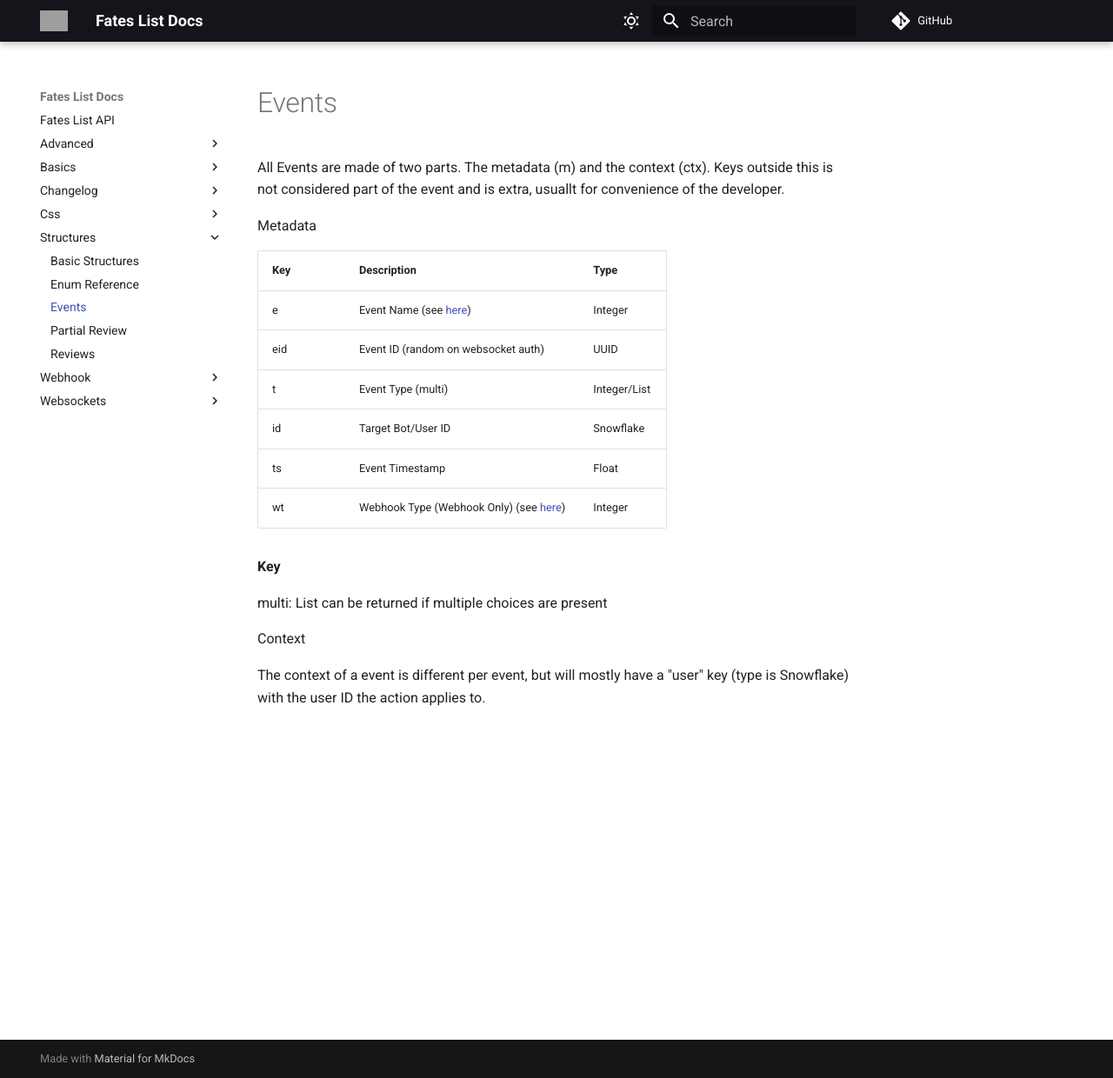
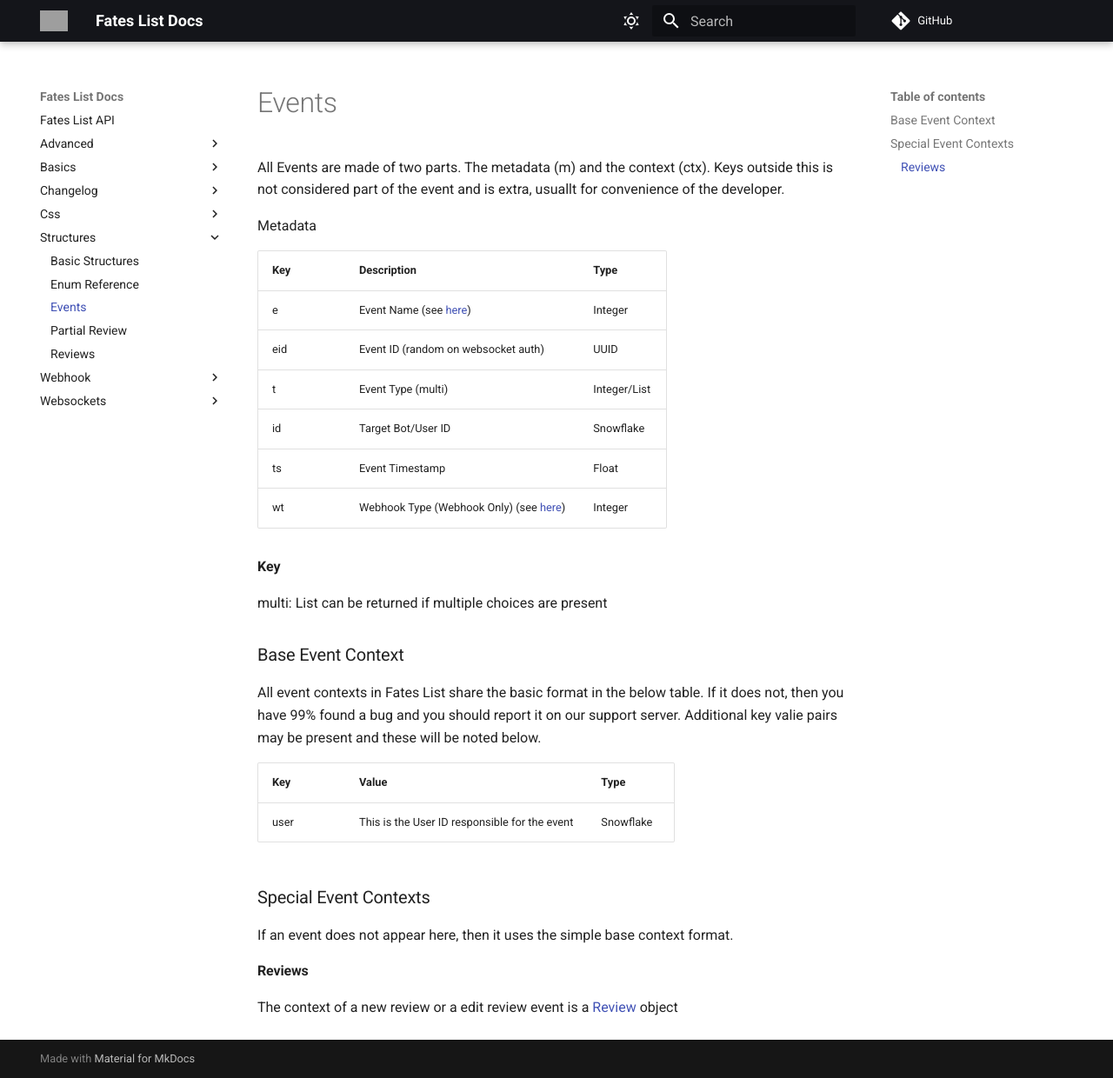
Before and after one commit to Fates-List-Archive/apidocs, an MkDocs documentation site: the page built from docs/structures/event.md, in a window 1280 px wide and 1240 px high. Shown: the whole window at 87% size. Built offline with MkDocs 1.6.1 and Material for MkDocs 9.7.7, drawn with Linux system fonts in a browser that asks for light colours; comment, search, counter and statistics services are not loaded.

Commit message:
Update event.md

```diff
--- a/docs/structures/event.md
+++ b/docs/structures/event.md
@@ -15,8 +15,20 @@
 
 **Key**
 
-multi:  List can be returned if multiple choices are present
+multi: List can be returned if multiple choices are present
 
-Context
+### Base Event Context
 
-The context of a event is different per event, but will mostly have a "user" key (type is Snowflake) with the user ID the action applies to.
+All event contexts in Fates List share the basic format in the below table. If it does not, then you have 99% found a bug and you should report it on our support server. Additional key valie pairs may be present and these will be noted below.
+
+| Key | Value | Type |
+| :--- | :--- | :--- |
+| user | This is the User ID responsible for the event | Snowflake |
+
+### Special Event Contexts
+
+If an event does not appear here, then it uses the simple base context format.
+
+#### Reviews
+
+The context of a new review or a edit review event is a [Review](structures/review.md) object
```
